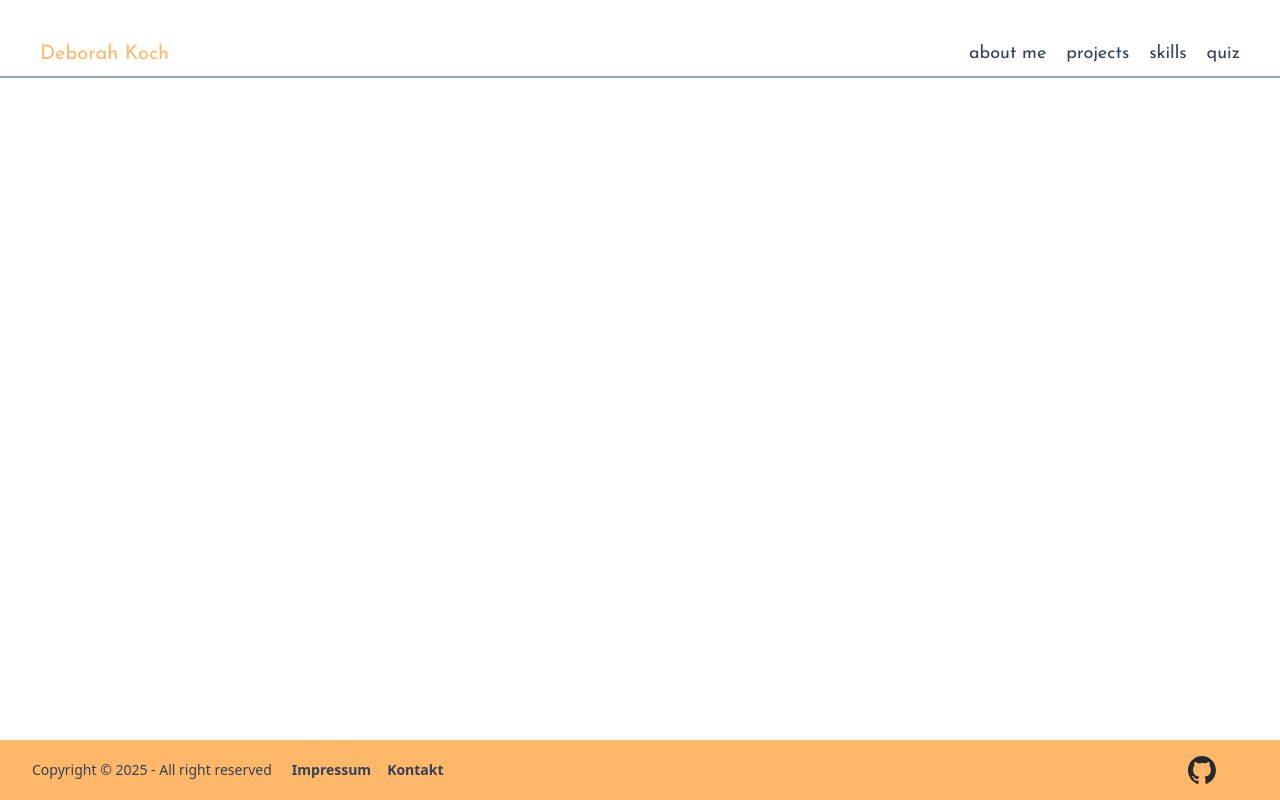
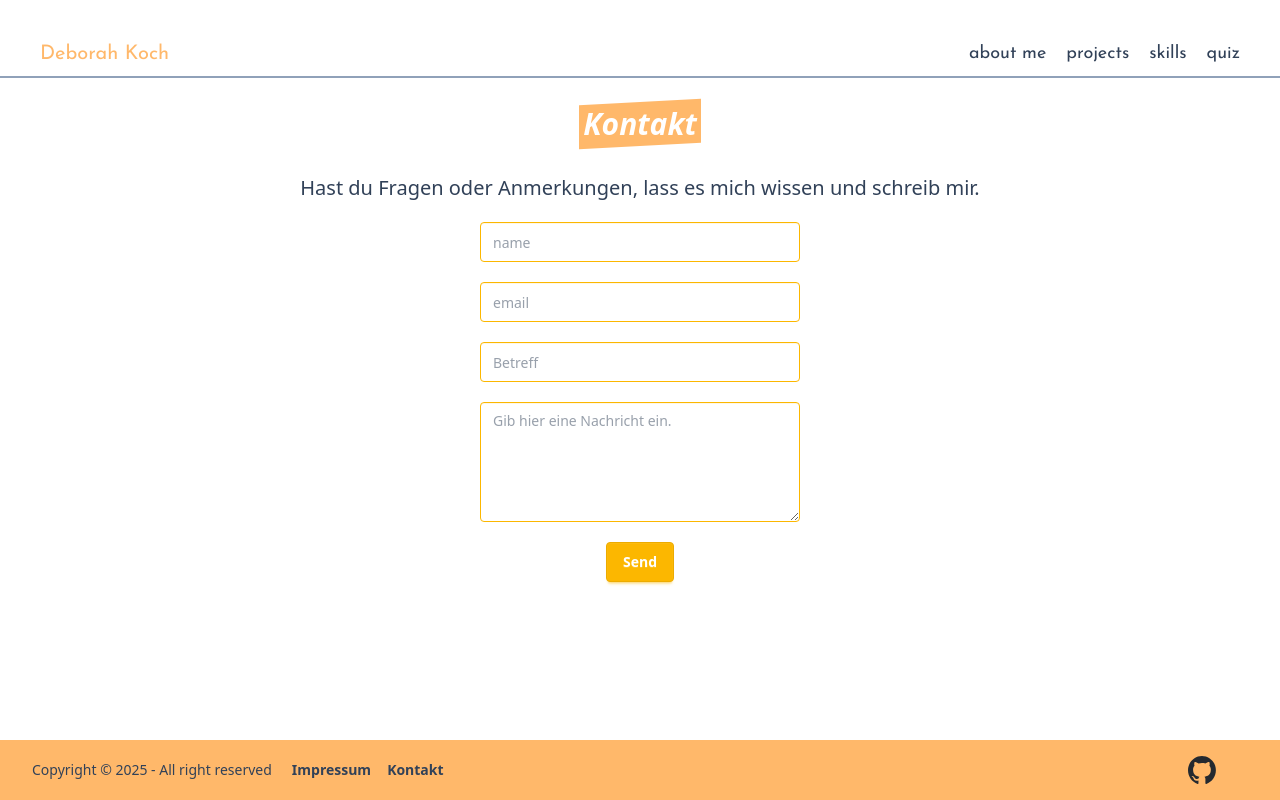
Before and after one commit to DeborahAleaKoch/hejIchBinDebo, a React (Vite) app: page /contact in a window 1280 px wide. Built offline with nearby package versions, Linux system fonts and the light colour scheme.

Commit message:
add emailjs and contact form

```diff
--- a/package.json
+++ b/package.json
@@ -10,8 +10,10 @@
     "preview": "vite preview"
   },
   "dependencies": {
+    "@emailjs/browser": "^4.4.1",
     "@tailwindcss/vite": "^4.1.11",
     "classnames": "^2.5.1",
+    "emailjs": "^4.0.3",
     "react": "^19.1.0",
     "react-dom": "^19.1.0",
     "react-router-dom": "^7.6.3",
--- a/src/pages/Contact.tsx
+++ b/src/pages/Contact.tsx
@@ -1,9 +1,92 @@
+import { useRef } from "react";
+import { Headline } from "../components/Headline";
+import emailjs from "@emailjs/browser";
+
 export const Contact = () => {
+	const form = useRef<HTMLFormElement>(null);
+	// const form = formRef.current?.value || "";
+
+	const sendEmail = (e: React.FormEvent<HTMLFormElement>) => {
+		e.preventDefault();
+
+		if (!form.current) {
+			return;
+		}
+
+		emailjs
+			.sendForm("service_57qi8tg", "template_7mjap5f", form.current, {
+				publicKey: "8X30DER1x2VLc251l",
+			})
+			.then(
+				() => {
+					console.log("SUCCESS!");
+					alert("Nachricht wurde erfolgreich verschickt. ✉️");
+					form.current?.reset();
+				},
+				(error) => {
+					console.log("FAILED...", error.text);
+					alert(
+						"Huppali, hier ist ein Fehler aufgetreten. Versuch es noch mal."
+					);
+				}
+			);
+	};
+
 	return (
 		<>
-			<form>
+			<Headline title='Kontakt' />
 
-            </form>
+			<div className='text-center py-5 font-light text-xl'>
+				<p>
+					Hast du Fragen oder Anmerkungen, lass es mich wissen und schreib mir.
+				</p>
+
+				<form
+					ref={form}
+					onSubmit={sendEmail}
+					className=' flex flex-col gap-5 items-center py-5 '
+				>
+					<input
+						type='text'
+						name='user_name'
+						id=''
+						className='input input-warning '
+						placeholder='name'
+						required
+					/>
+
+					<input
+						type='email'
+						name='user_email'
+						id=''
+						className='input input-warning'
+						placeholder='email'
+						required
+					/>
+					<input
+						type='subject'
+						name='subject'
+						id=''
+						className='input input-warning'
+						placeholder='Betreff'
+						required
+					/>
+
+					<textarea
+						name='message'
+						id=''
+						className='input input-warning field-sizing-content pt-2 h-30 text-wrap'
+						placeholder='Gib hier eine Nachricht ein.'
+						required
+						rows={10}
+					/>
+					<input
+						type='submit'
+						value='Send'
+						className='btn btn-warning font-semibold text-white hover:bg-(--color-secondary) hover:text-(--color-primary)'
+					/>
+				</form>
+			</div>
 		</>
 	);
 };
```
Also changed, not shown: 1 other file (tests, documents, lock files or other folders).
